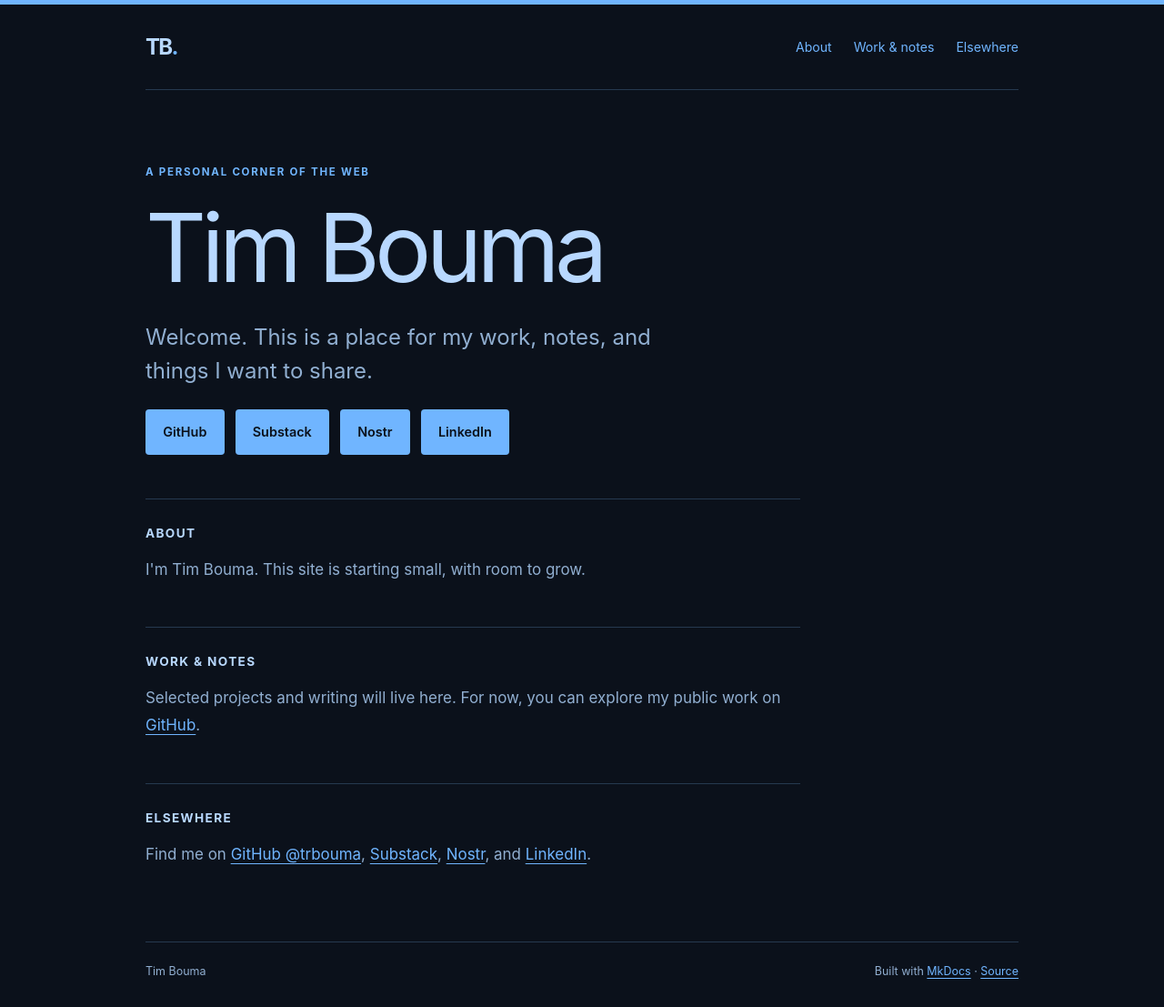
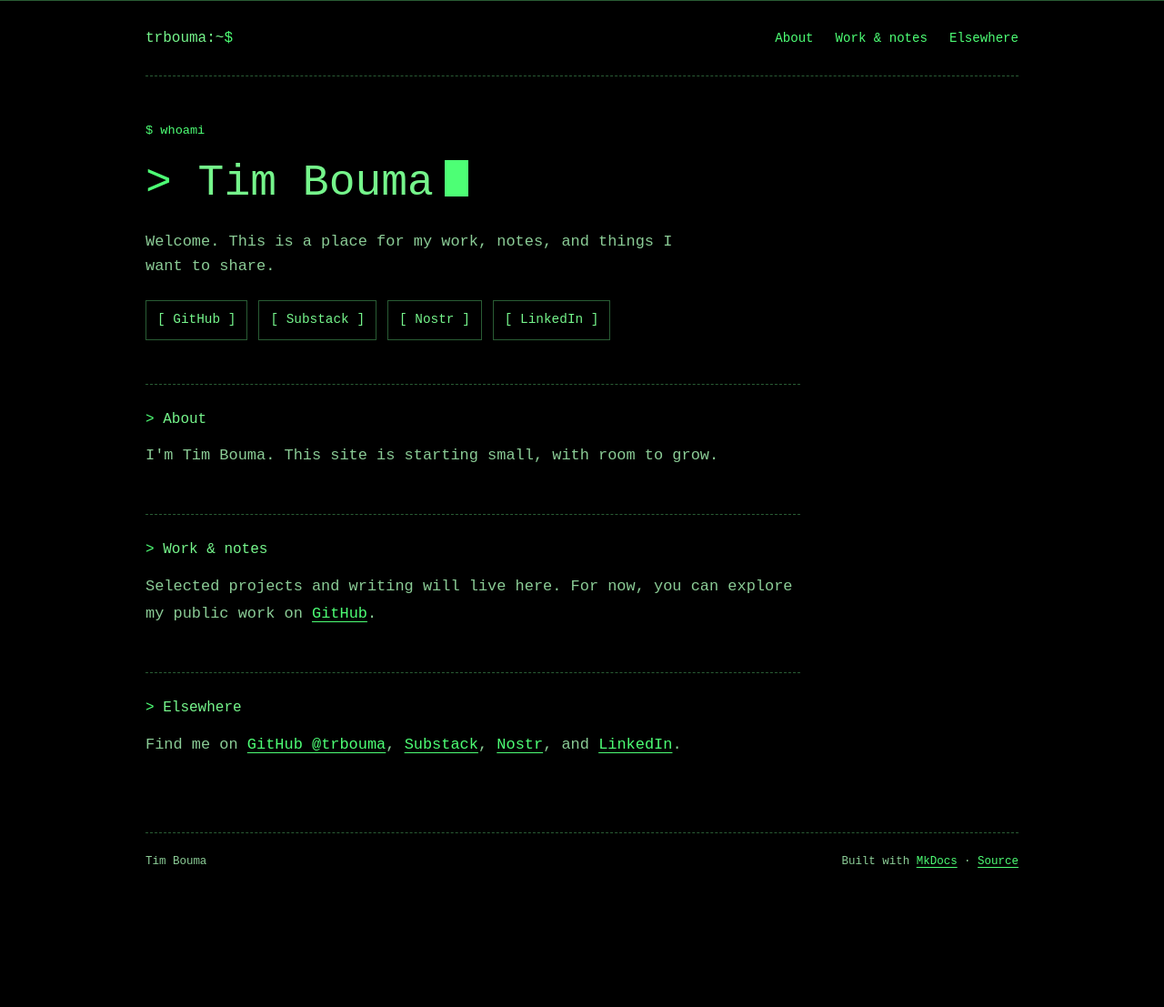
Before and after one commit to trbouma/trbouma-web, an MkDocs documentation site: the page built from docs/index.md, in a window 1280 px wide. Shown: the whole page at 91% size. Built offline with MkDocs 1.6.1, drawn with Linux system fonts in a browser that asks for light colours; after the commit the page ends 986 px from its top, so only the background shows below that.

Commit message:
site style change

```diff
--- a/docs/index.md
+++ b/docs/index.md
@@ -1,4 +1,4 @@
-<p class="eyebrow">A personal corner of the web</p>
+<p class="eyebrow"><span aria-hidden="true">$ </span>whoami</p>
 
 # Tim Bouma
 
--- a/docs/stylesheets/site.css
+++ b/docs/stylesheets/site.css
@@ -1,42 +1,48 @@
 /* Local system fonts keep the page quick and free of third-party requests. */
 :root {
   color-scheme: dark;
-  --paper: #0b111b;
-  --ink: #b8d8ff;
-  --muted: #91afd1;
-  --accent: #70b5ff;
-  --line: #26394f;
-  font-family: -apple-system, BlinkMacSystemFont, "Segoe UI", sans-serif;
+  --paper: #000000;
+  --ink: #75f58b;
+  --muted: #8bcc96;
+  --accent: #4dff75;
+  --line: #295c34;
+  font-family: "Courier New", Courier, monospace;
   color: var(--ink);
   background: var(--paper);
 }
 * { box-sizing: border-box; }
-body { margin: 0; border-top: 5px solid var(--accent); }
+body { margin: 0; border-top: 1px solid var(--line); }
 .shell { width: min(100% - 3rem, 960px); margin: auto; }
-header { display: flex; align-items: center; justify-content: space-between; gap: 1.5rem; padding: 2rem 0; border-bottom: 1px solid var(--line); }
+header { display: flex; align-items: center; justify-content: space-between; gap: 1.5rem; padding: 2rem 0; border-bottom: 1px dashed var(--line); }
 a { color: var(--accent); text-underline-offset: .22em; text-decoration-thickness: 1px; }
 a:hover { text-decoration-thickness: 2px; }
 a:focus-visible { outline: 3px solid var(--accent); outline-offset: 5px; border-radius: 2px; }
-.wordmark { font-size: 1.5rem; font-weight: 750; letter-spacing: -.07em; text-decoration: none; color: var(--ink); }
+.wordmark { font-size: 1rem; font-weight: 400; letter-spacing: normal; text-decoration: none; color: var(--ink); }
 .wordmark span { color: var(--accent); }
 nav { display: flex; flex-wrap: wrap; gap: 1.5rem; font-size: .88rem; }
 nav a { text-decoration: none; }
 nav a:hover { text-decoration: underline; }
-main { max-width: 720px; padding: 5rem 0 4rem; }
-.eyebrow { margin: 0 0 1.1rem; color: var(--accent); text-transform: uppercase; letter-spacing: .15em; font-size: .72rem; font-weight: 650; }
-h1 { font-family: inherit; font-size: clamp(3.6rem, 10vw, 6.5rem); font-weight: 400; letter-spacing: -.055em; line-height: 1.06; margin: 0 0 1.5rem; }
+main { max-width: 720px; padding: 3rem 0 4rem; }
+.eyebrow { margin: 0 0 1.1rem; color: var(--accent); text-transform: none; letter-spacing: normal; font-size: .85rem; font-weight: 400; }
+h1 { font-family: inherit; font-size: clamp(2rem, 6vw, 3rem); font-weight: 400; letter-spacing: normal; line-height: 1.15; margin: 0 0 1.5rem; }
 p, li { font-size: 1.06rem; line-height: 1.8; color: var(--muted); }
-.intro { max-width: 580px; font-size: clamp(1.2rem, 3vw, 1.5rem); line-height: 1.55; }
+.intro { max-width: 580px; font-size: 1.06rem; line-height: 1.55; }
 .profile-links { display: flex; flex-wrap: wrap; gap: .75rem; margin: 1.5rem 0 0; }
-.button { display: inline-block; padding: .75rem 1.2rem; background: var(--accent); color: var(--paper); font-size: .9rem; font-weight: 600; border-radius: 4px; text-decoration: none; }
-.button:hover { background: var(--ink); }
-h2 { margin: 3rem 0 1rem; padding-top: 1.8rem; border-top: 1px solid var(--line); font-size: .85rem; letter-spacing: .1em; text-transform: uppercase; scroll-margin-top: 2rem; }
-footer { display: flex; flex-wrap: wrap; justify-content: space-between; gap: 1rem; padding: 1.5rem 0 2rem; border-top: 1px solid var(--line); color: var(--muted); font-size: .78rem; }
+.button { display: inline-block; padding: .5rem .75rem; background: var(--paper); color: var(--ink); font-size: .9rem; font-weight: 400; border: 1px solid var(--line); border-radius: 0; text-decoration: none; }
+.button:hover { background: var(--ink); color: var(--paper); }
+h2 { margin: 3rem 0 1rem; padding-top: 1.8rem; border-top: 1px dashed var(--line); font-size: 1rem; font-weight: 400; letter-spacing: normal; text-transform: none; scroll-margin-top: 2rem; }
+footer { display: flex; flex-wrap: wrap; justify-content: space-between; gap: 1rem; padding: 1.5rem 0 2rem; border-top: 1px dashed var(--line); color: var(--muted); font-size: .78rem; }
 .skip-link { position: absolute; top: -100px; left: 1rem; background: var(--paper); padding: .75rem; }
 .skip-link:focus { top: 1rem; }
 @media (max-width: 520px) {
   .shell { width: calc(100% - 2rem); }
-  header { align-items: flex-start; padding: 1.5rem 0; }
+  header { align-items: flex-start; flex-direction: column; padding: 1.5rem 0; }
   nav { gap: .8rem; font-size: .8rem; }
   main { padding-top: 3.5rem; }
 }
+
+/* Shell prompts and a steady block cursor evoke a terminal session. */
+h1::before, h2::before { content: "> " / ""; color: var(--accent); }
+h1::after { content: ""; display: inline-block; width: .55em; height: .85em; margin-left: .25em; background: var(--accent); vertical-align: -.05em; }
+.profile-links .button::before { content: "[ " / ""; }
+.profile-links .button::after { content: " ]" / ""; }
--- a/theme/main.html
+++ b/theme/main.html
@@ -12,7 +12,7 @@
   <a class="skip-link" href="#content">Skip to content</a>
   <div class="shell">
     <header>
-      <a class="wordmark" href="{{ nav.homepage.url | url }}" aria-label="Tim Bouma home">TB<span aria-hidden="true">.</span></a>
+      <a class="wordmark" href="{{ nav.homepage.url | url }}" aria-label="Tim Bouma home">trbouma:~<span aria-hidden="true">$</span></a>
       <nav aria-label="Main navigation">
         <a href="{{ nav.homepage.url | url }}#about">About</a>
         <a href="{{ nav.homepage.url | url }}#work-notes">Work &amp; notes</a>
```
